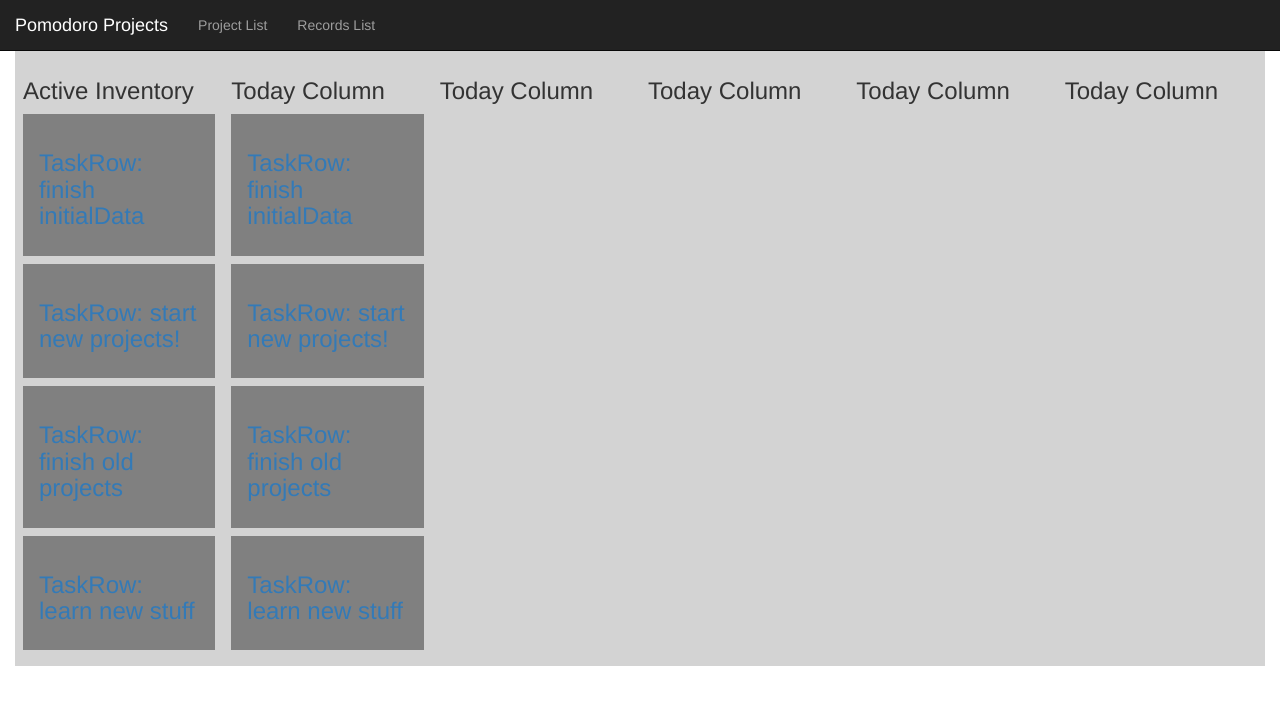
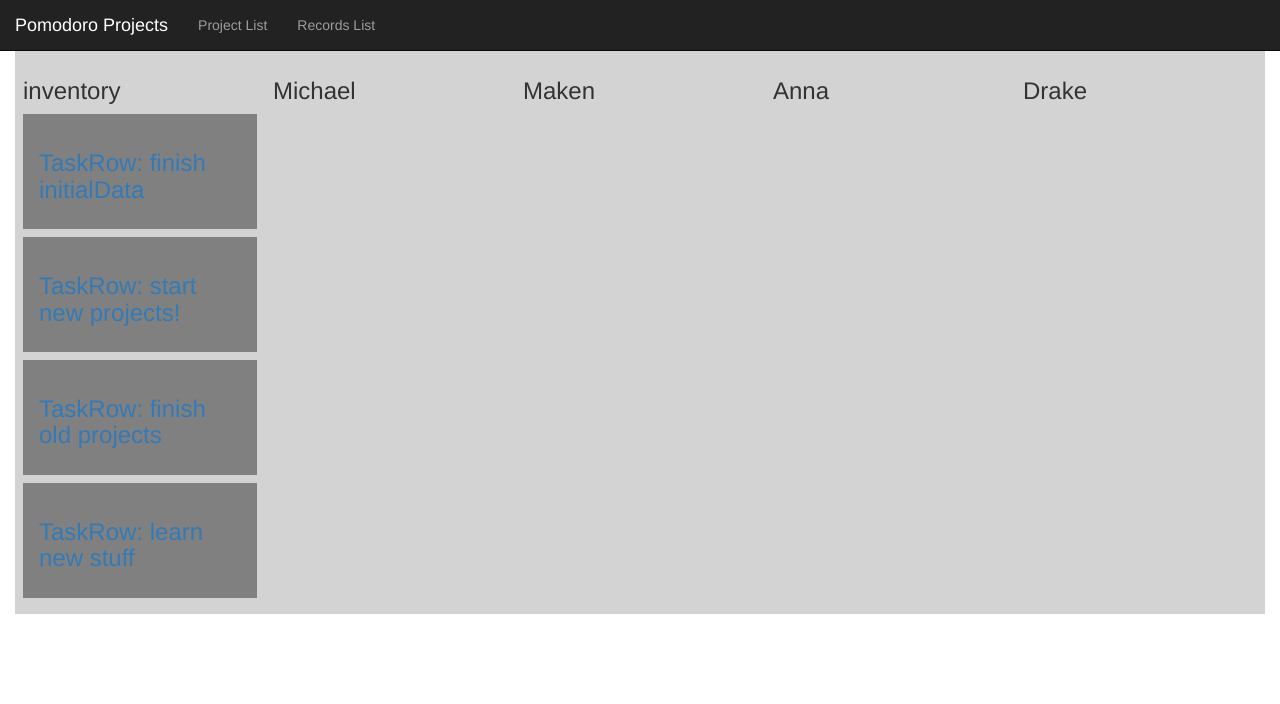
Before and after one commit to DrakeMorrison/TeamPomodoro, a React (Create React App) app: page /overview/0 in a window 1280 px wide. Shown: the top 704 px of the page. Built offline with nearby package versions, Linux system fonts and the light colour scheme.

Commit message:
todaycolumns working

```diff
--- a/src/app/nav.jsx
+++ b/src/app/nav.jsx
@@ -1,5 +1,5 @@
 import React from 'react';
-import { Link } from 'react-router-dom';
+import { NavLink } from 'react-router-dom';
 
 export default class Nav extends React.Component {
   render() {
@@ -14,13 +14,13 @@ export default class Nav extends React.Component {
               <span className="icon-bar"></span>
               <span className="icon-bar"></span>
             </button>
-            <Link className='navbar-brand' to='/'>Pomodoro Projects</Link>
+            <NavLink className='navbar-brand' to='/'>Pomodoro Projects</NavLink>
           </div>
 
           <div className="collapse navbar-collapse" id="bs-example-navbar-collapse-1">
             <ul className="nav navbar-nav">
-              <li><Link to='/projectlist'>Project List</Link></li>
-              <li><Link to='/records'>Records List</Link></li>
+              <li><NavLink to='/projectlist'>Project List</NavLink></li>
+              <li><NavLink to='/records'>Records List</NavLink></li>
             </ul>
           </div>
 
--- a/src/components/Overview/Overview.jsx
+++ b/src/components/Overview/Overview.jsx
@@ -1,6 +1,5 @@
 import React, { Component } from 'react';
 import { DragDropContext } from 'react-beautiful-dnd';
-import ActiveInventoryColumn from './ActiveInventoryColumn/ActiveInventoryColumn';
 import TodayColumn from './TodayColumnList/TodayColumn/TodayColumn';
 
 // a little function to help us with reordering the result
@@ -53,9 +52,11 @@ export default class Overview extends Component {
    */
   buildId2ListObject = () => {
     // idDroppableContainer: nameSourceArray
-    const id2List = {
-      inventory: 'inventory',
-    }
+    // const id2List = {
+    //   inventory: 'inventory',
+    // }
+
+    const id2List = {};
 
     Object.keys(this.state).forEach(list => {
       id2List[list] = list;
@@ -109,7 +110,7 @@ export default class Overview extends Component {
 
   render() {
 
-    const listOfTodayColumns = Object.keys(this.state).map(list => {
+    const listOfColumns = Object.keys(this.state).map(list => {
       return <TodayColumn key={list} droppableId={list} tasks={this.state[list]} />
     });
 
@@ -117,9 +118,7 @@ export default class Overview extends Component {
         <div className='Overview'>
           <DragDropContext onDragEnd={this.onDragEnd}>
 
-              <ActiveInventoryColumn tasks={this.state.inventory}/>
-
-              {listOfTodayColumns}
+              {listOfColumns}
 
           </DragDropContext>
         </div>
--- a/src/components/Overview/TodayColumnList/TodayColumn/TodayColumn.jsx
+++ b/src/components/Overview/TodayColumnList/TodayColumn/TodayColumn.jsx
@@ -19,7 +19,7 @@ export default class TodayColumn extends React.Component {
               ref={provided.innerRef}
               style={getListStyle(snapshot.isDraggingOver)}
             >
-              <h3>Today Column</h3>
+              <h3>{this.props.droppableId}</h3>
 
               {this.props.tasks.map((item, index) => (
 
```
